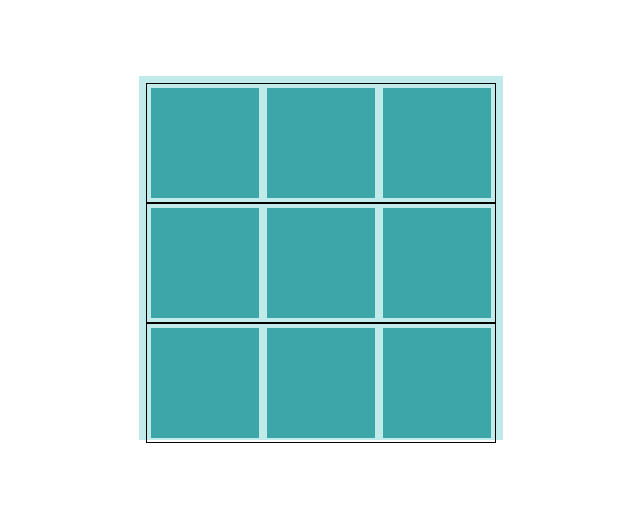
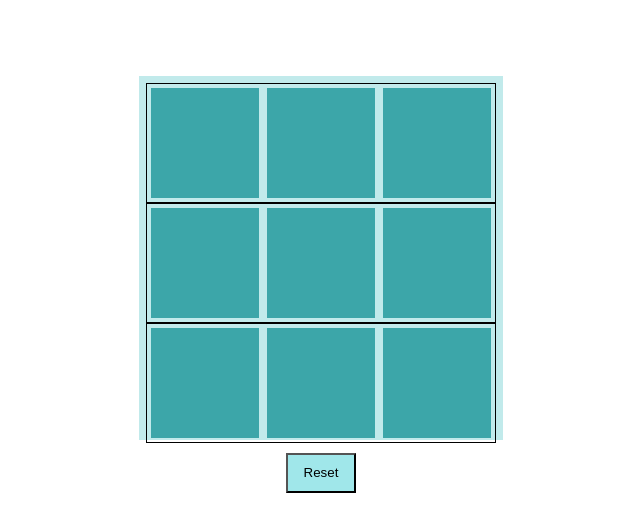
Before and after one commit to dhumalpooja2004/Tic-Tac-Toe-Assignment-39-, a plain HTML site: page index.html in a window 1280 px wide. Shown: the part 101-632 px from the top of the page, without its empty margins (319-959 px from the left). Drawn offline with Linux system fonts and the light colour scheme.

Commit message:
button added

```diff
--- a/index.html
+++ b/index.html
@@ -33,6 +33,19 @@
      text-align: center;
      margin-top:7px;
     }
+    .reset{
+      margin: 0 auto;
+      display: block;
+      margin-top: 10px;
+      height: 40px;
+      width: 70px;
+      background-color: rgb(160, 231, 234);
+    }
+    .reset:hover{
+      border: 1px solid black;
+      box-shadow: 4px;
+      cursor: pointer;
+    }
   </style>
 </head>
 <body>
@@ -60,6 +73,7 @@
     <div class="box" onclick="selectBox(7)"></div>
     <div class="box" onclick="selectBox(8)"></div>
   </div>
+  <button class="reset">Reset </button>
   </div>
   <script>
     const board = [-1, -1, -1, -1, -1, -1, -1, -1, -1];
```
